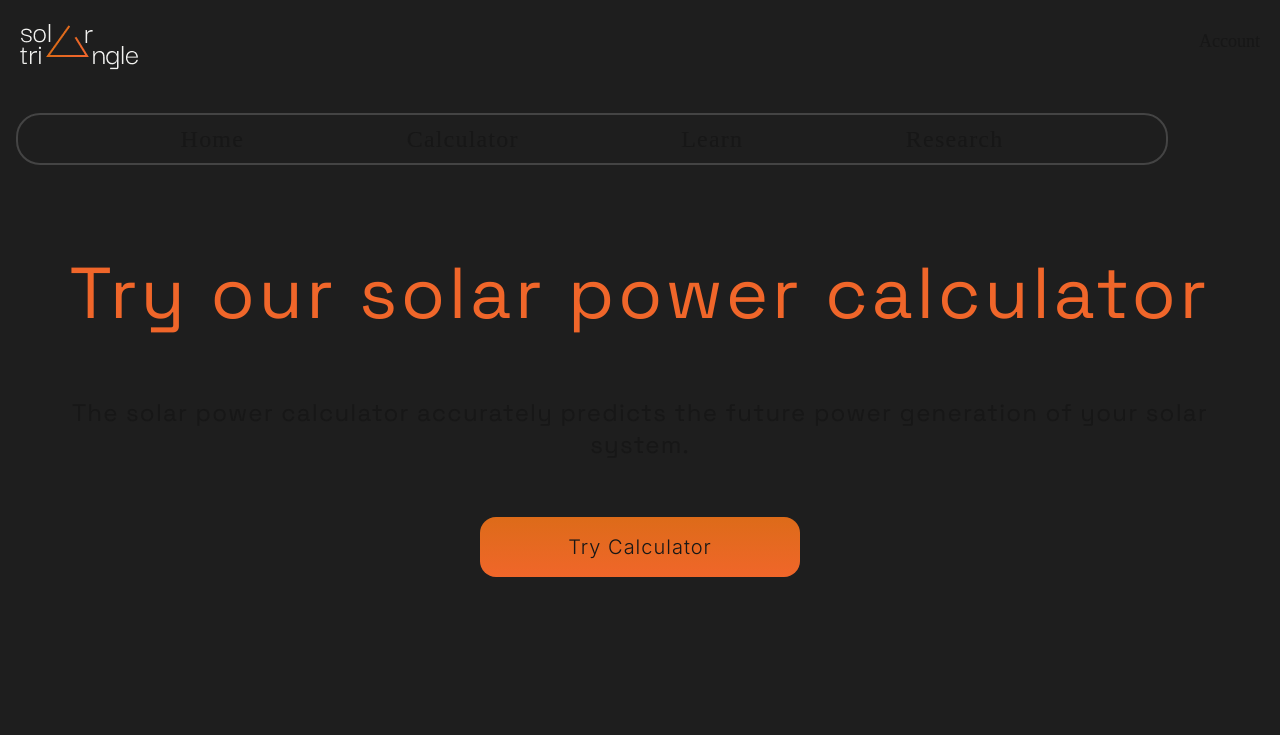
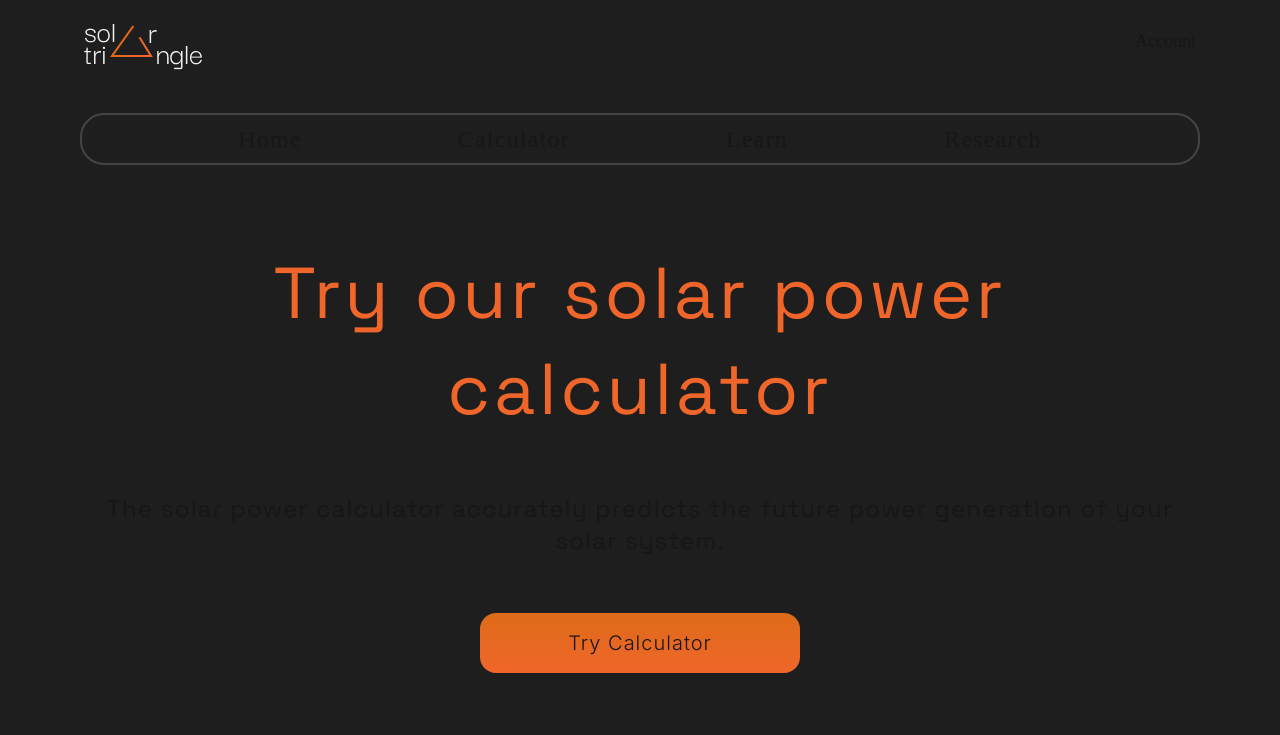
Before and after one commit to TLFSherv/solartriangle, a Next.js app: page / in a window 1280 px wide. Shown: the top 735 px of the page. Built offline with nearby package versions, Linux system fonts and the light colour scheme; a web font is replaced by a local one.

Commit message:
add styling for large screen devices

```diff
--- a/app/layout.tsx
+++ b/app/layout.tsx
@@ -23,7 +23,7 @@ export default function RootLayout({
         <link rel="preconnect" href="https://fonts.gstatic.com" />
         <link href="https://fonts.googleapis.com/css2?family=Darker+Grotesque:wght@300..900&family=Inter:ital,opsz,wght@0,14..32,100..900;1,14..32,100..900&family=Space+Grotesk:wght@300..700&display=swap" rel="stylesheet"></link>
       </head>
-      <body>
+      <body className="max-w-6xl mx-auto">
         <header>
           <div className="flex justify-between items-center mx-5 my-2">
             <Image
--- a/app/page.tsx
+++ b/app/page.tsx
@@ -7,7 +7,7 @@ import dataImg from "../public/data-sm.svg"
 
 export default function Home() {
   return (
-    <div className="flex-1 flex flex-col space-y-30 sm:space-y-40 my-20 mx-auto">
+    <div className="flex-1 flex flex-col space-y-30 sm:space-y-40 my-20">
       {/* Hero Section */}
       <div className='space-y-14 mx-8'>
         <h1 className="text-5xl/14 sm:text-7xl/24 text-center tracking-wider font-[Space_Grotesk] text-[#F0662A]">
```
